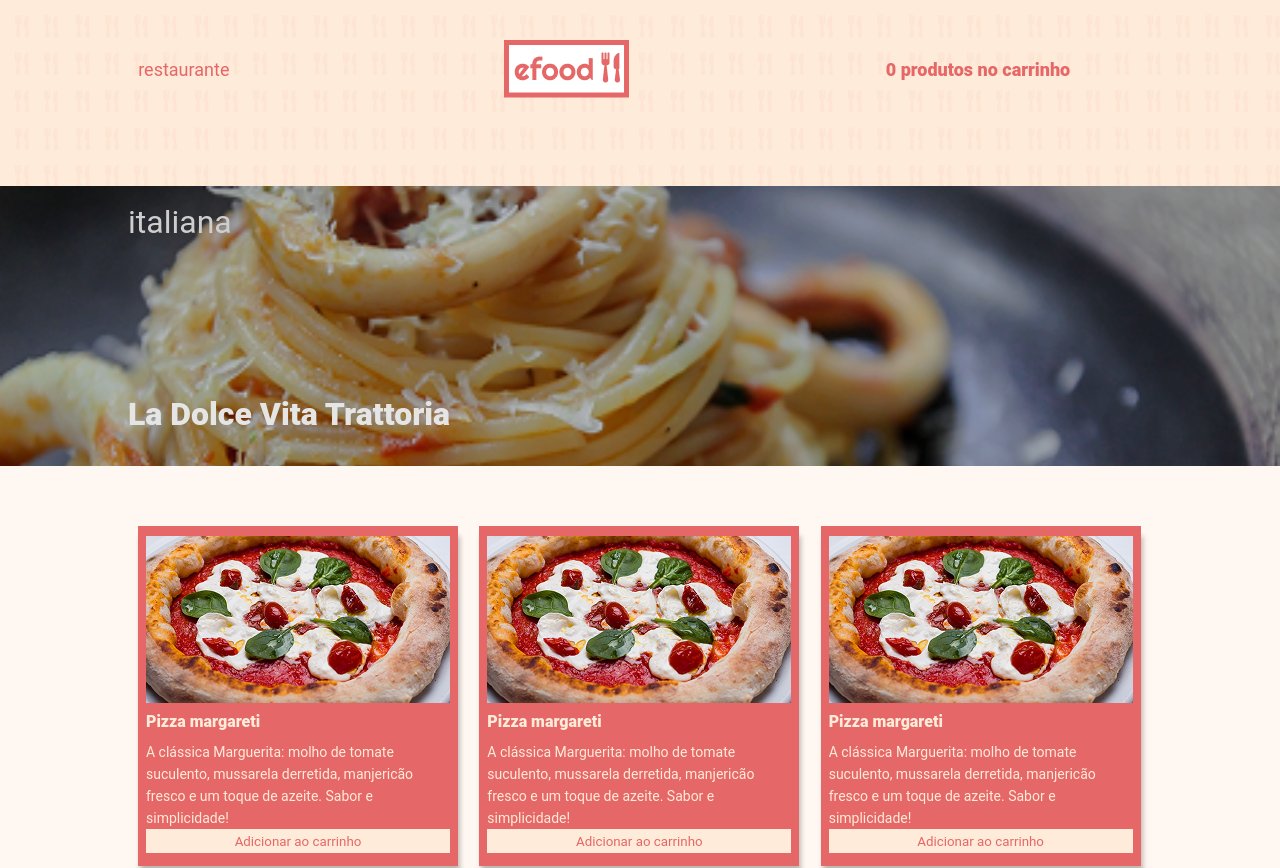
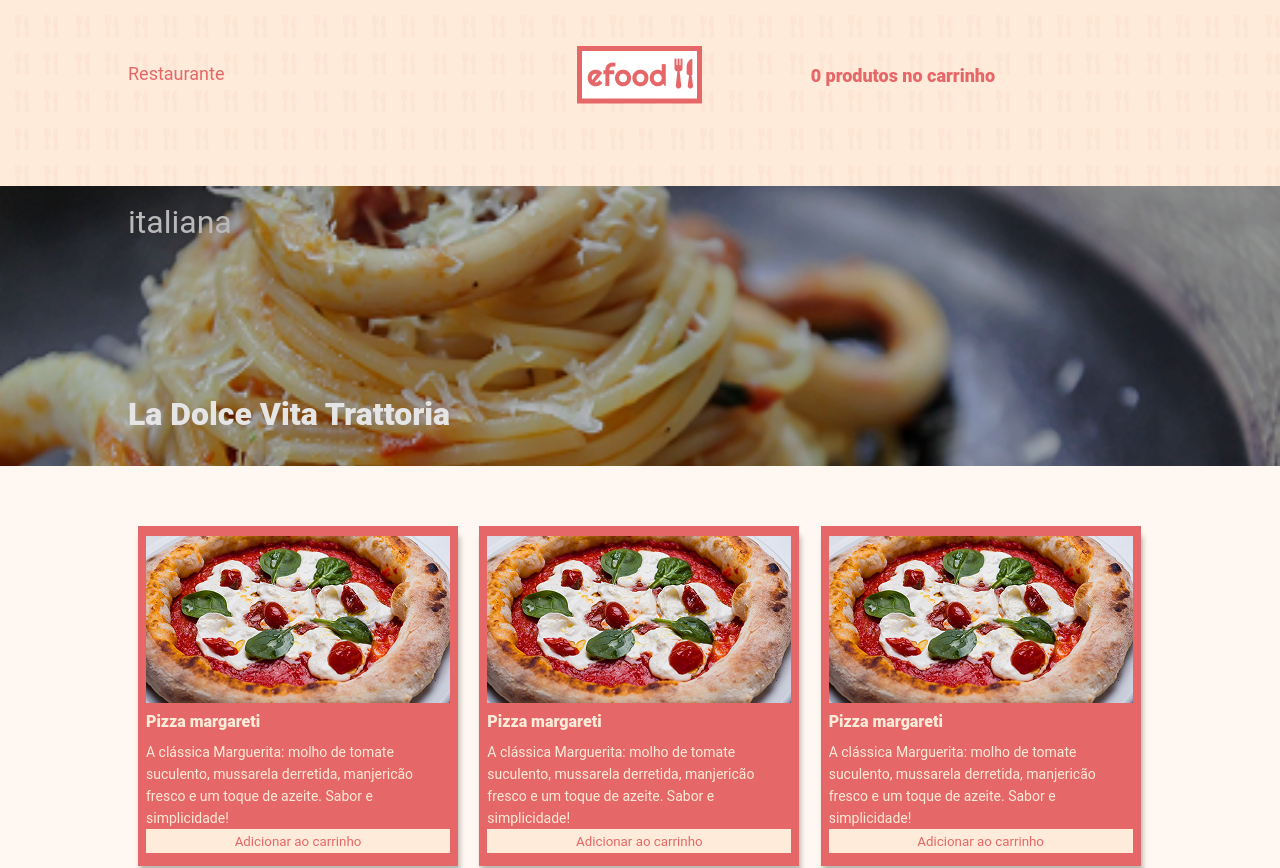
Before and after one commit to Welliveltondev/project_6_ebac, a React (Create React App) app: page /perfil in a window 1280 px wide. Shown: the top 868 px of the page. Built offline with nearby package versions, Linux system fonts and the light colour scheme.

Commit message:
corrigindo espaço

```diff
--- a/src/components/Perfil/index.tsx
+++ b/src/components/Perfil/index.tsx
@@ -22,7 +22,7 @@ const Perfil = () => {
       <PerfilContainer id="perfil">
         <HeaderPerfil style={{ backgroundImage: `url(${Vetor})` }}>
           <div>
-            <RestPerfil>restaurante</RestPerfil>
+            <RestPerfil>Restaurante</RestPerfil>
             <Logo>
               <img src={LogoImg} alt="" />
             </Logo>
--- a/src/components/Perfil/styles.ts
+++ b/src/components/Perfil/styles.ts
@@ -9,33 +9,41 @@ export const PerfilContainer = styled.div`
 `
 
 export const HeaderPerfil = styled.div`
-  align-items: center;
   background-repeat: no-repeat;
   background-size: cover;
   height: 186px;
 
   div {
-    display: flex;
-    flex-direction: row;
-    justify-content: space-around;
+    display: grid;
+    grid-template-columns: 1fr 1fr 1fr;
     align-items: center;
-    margin: 20px;
+    margin: 0 auto;
+    max-width: 1024px;
+    margin-top: 23px;
   }
 `
 export const Logo = styled.div`
   width: 125px;
-  height: 57px;
+  height: 58px;
+  top: -23;
 `
-export const RestPerfil = styled.span`
-  width: 110px;
-  height: 20px;
+export const RestPerfil = styled.p`
+  width: 109px;
+  height: 21px;
+  top: 59px;
+  left: 171px;
   font-size: 18px;
   color: #e66767;
+  line-height: 100%;
+  letter-spacing: 0%;
+  horiontal-align: center;
+  margin-top: 23px;
 `
 
 export const CartPefil = styled.a`
   width: 256px;
-  height: 20px;
+  height: 21px;
+  margin-top: 23px;
   font-weight: 900;
   font-size: 18px;
   color: #e66767;
@@ -58,7 +66,7 @@ export const Apresentacao = styled.div`
     justify-content: space-between;
   }
 
-  ::after {
+  ::before {
     content: '';
     position: absolute;
     top: 0;
@@ -66,6 +74,7 @@ export const Apresentacao = styled.div`
     width: 100%;
     height: 100%;
     background-color: rgba(0, 0, 0, 0.1);
+    z-index: 1;
   }
 `
 export const Paragrafo = styled.p`
@@ -75,7 +84,6 @@ export const Paragrafo = styled.p`
   color: #ffffff;
   font-weight: italic;
   line-height: 100%;
-  z-index: 1;
   margin-top: 20px;
 `
 
```
